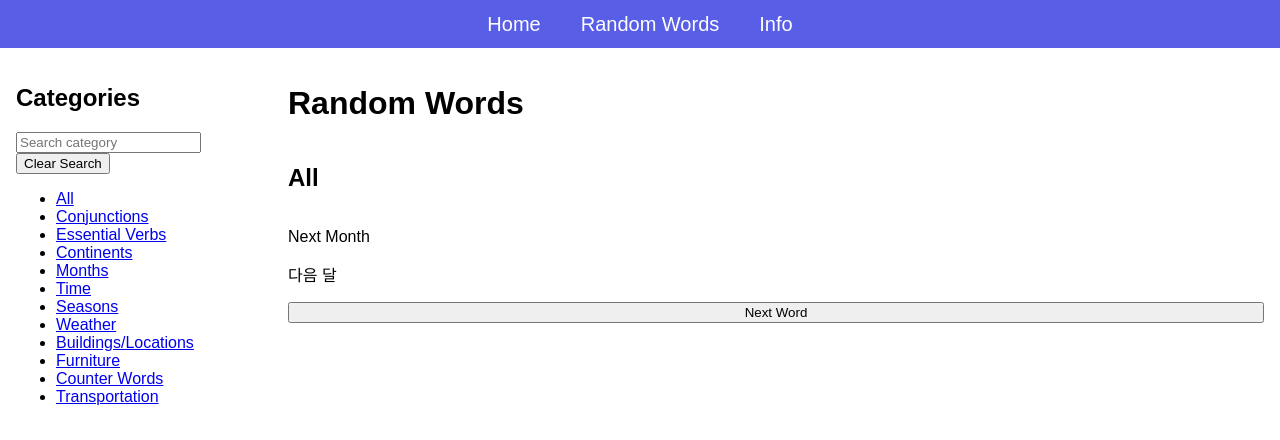
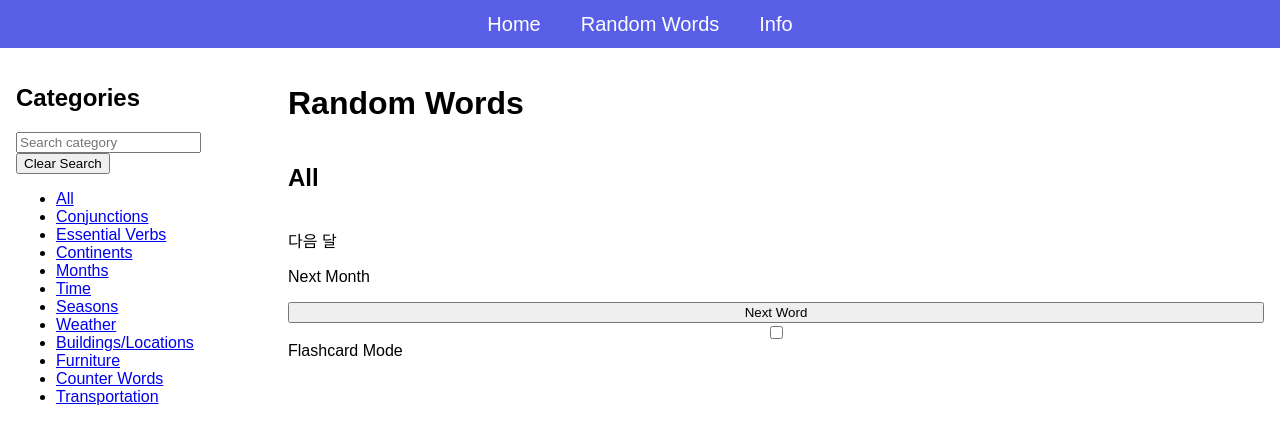
Before and after one commit to DanielHearn/korean-handbook, a Vue app in the folder korean-handbook/: page /random-words/all in a window 1280 px wide. Shown: the top 440 px of the page. Built offline with nearby package versions, Linux system fonts and the light colour scheme; a web font is replaced by a local one.

Commit message:
Add flashcard mode

```diff
--- a/korean-handbook/src/views/RandomWords.vue
+++ b/korean-handbook/src/views/RandomWords.vue
@@ -19,15 +19,28 @@
     <main-panel>
       <h1>Random Words</h1>
       <h2>{{ category.name }}</h2>
-      <div>
+      <div v-if="flashcardMode">
+        <div>
+          <p v-if="wordDirection === 'toEnglish'">{{ koreanWord }}</p>
+          <p v-else>{{ englishWord }}</p>
+        </div>
+        <div v-if="showAnswer">
+          <p v-if="wordDirection === 'toEnglish'">{{ englishWord }}</p>
+          <p v-else>{{ koreanWord }}</p>
+        </div>
+      </div>
+      <div v-else>
+        <div>
+          <p>{{ koreanWord }}</p>
+        </div>
         <div>
           <p>{{ englishWord }}</p>
         </div>
-        <div>
-          <p>{{ koreanWord }}</p>
-        </div>
       </div>
       <button @click="generateWord">Next Word</button>
+      <input id="flashcardModeToggle" type="checkbox" v-model="flashcardMode" />
+      <label for="flashcardModeToggle">Flashcard Mode</label>
+      <button v-if="flashcardMode" :disabled="showAnswer" @click="showAnswer = true">Show Answer</button>
     </main-panel>
   </div>
 </template>
@@ -56,7 +69,10 @@ export default {
       category: [],
       categoryFilter: "",
       englishWord: "",
-      koreanWord: ""
+      koreanWord: "",
+      flashcardMode: false,
+      wordDirection: "toEnglish",
+      showAnswer: false
     };
   },
   watch: {
@@ -103,6 +119,9 @@ export default {
         const category = Categories[this.id];
         this.setWordFromCategory(category);
       }
+      if (this.flashcardMode) {
+        this.showAnswer = false;
+      }
     },
     setWordFromCategory(category) {
       if (category.words && category.words.length) {
```
